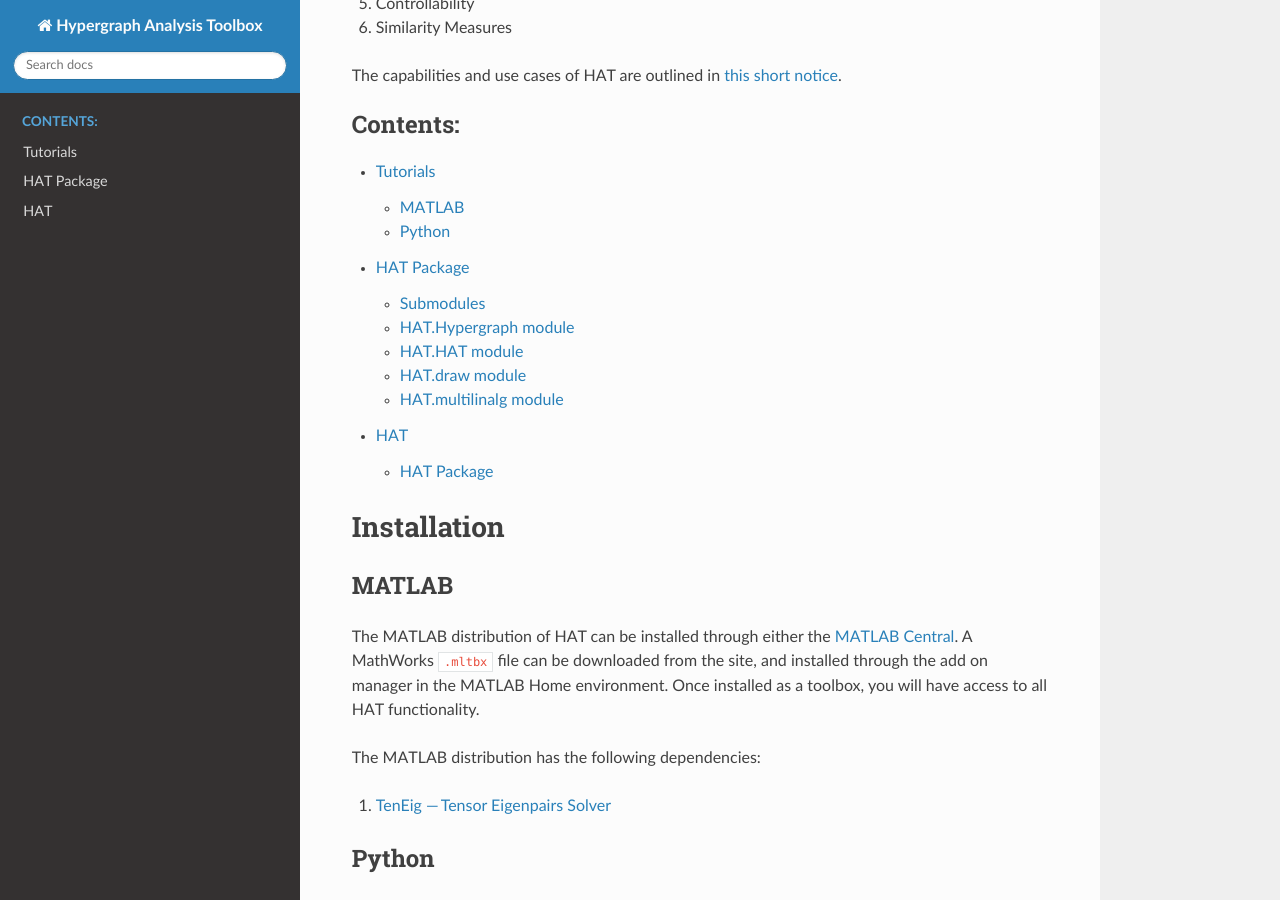
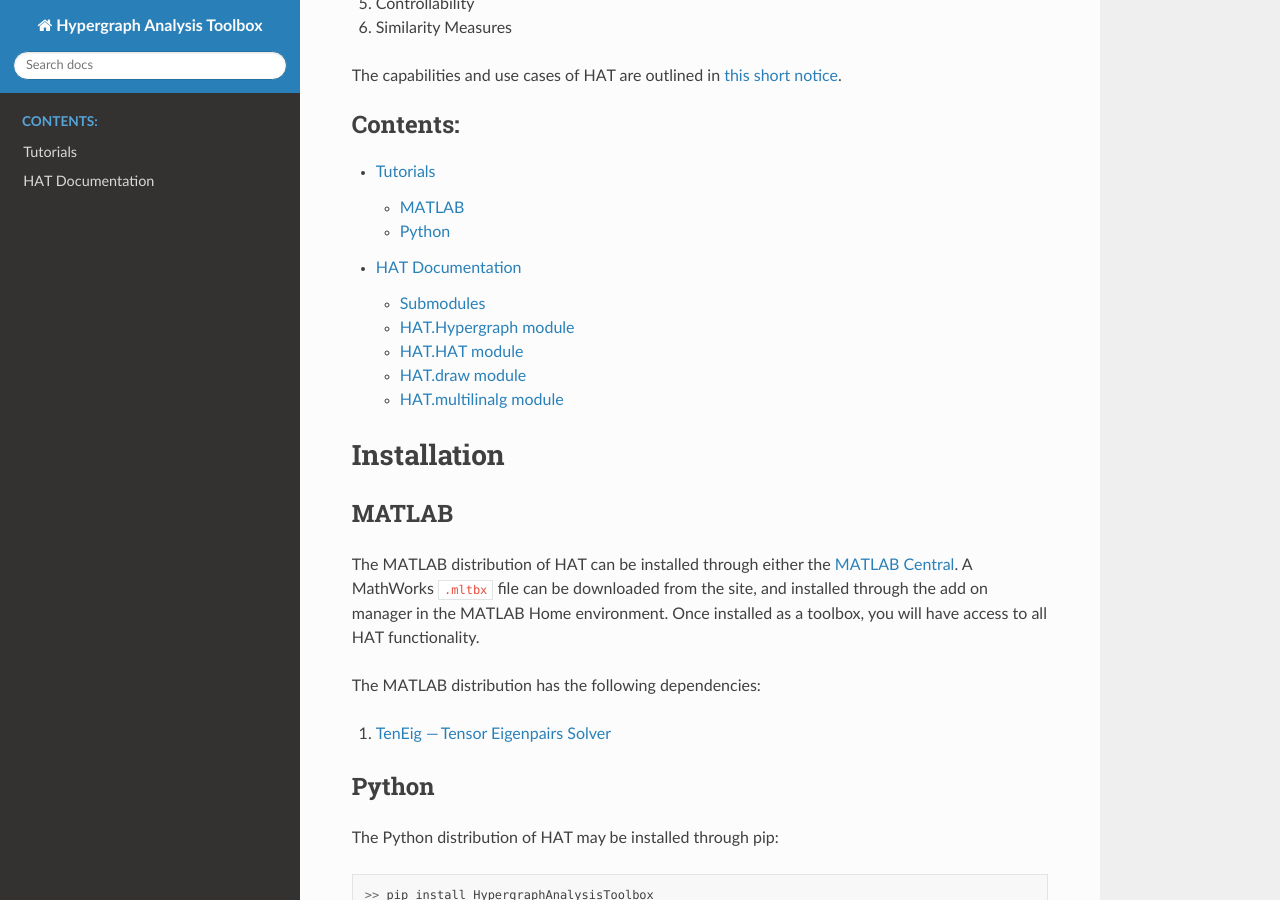
Before and after one commit to Jpickard1/Hypergraph-Analysis-Toolbox, a Sphinx documentation site: the page built from Python/docs/index.rst, in a window 1280 px wide and 900 px high, scrolled down 792 px. Built offline with Sphinx 7.4.7 and the Read the Docs theme 2.0.0, drawn with Linux system fonts in a browser that asks for light colours.

```diff
--- a/Python/docs/HAT.rst
+++ b/Python/docs/HAT.rst
@@ -1,5 +1,5 @@
-HAT Package
-===========
+HAT Documentation
+=================
 
 Submodules
 ----------
--- a/Python/docs/index.rst
+++ b/Python/docs/index.rst
@@ -35,7 +35,6 @@ The capabilities and use cases of HAT are outlined in `this short notice <https:
 
    tutorials.rst
    HAT.rst
-   modules.rst
 
 Installation
 ============
```
